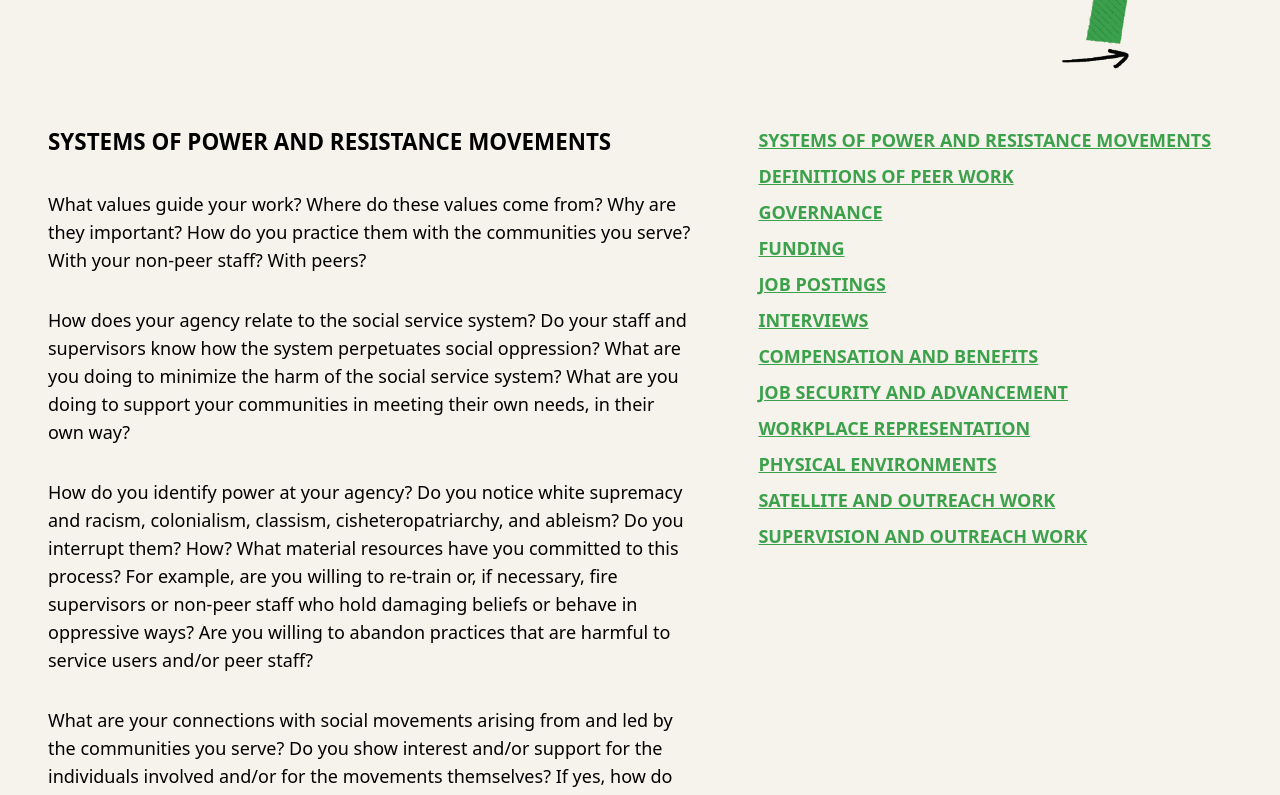
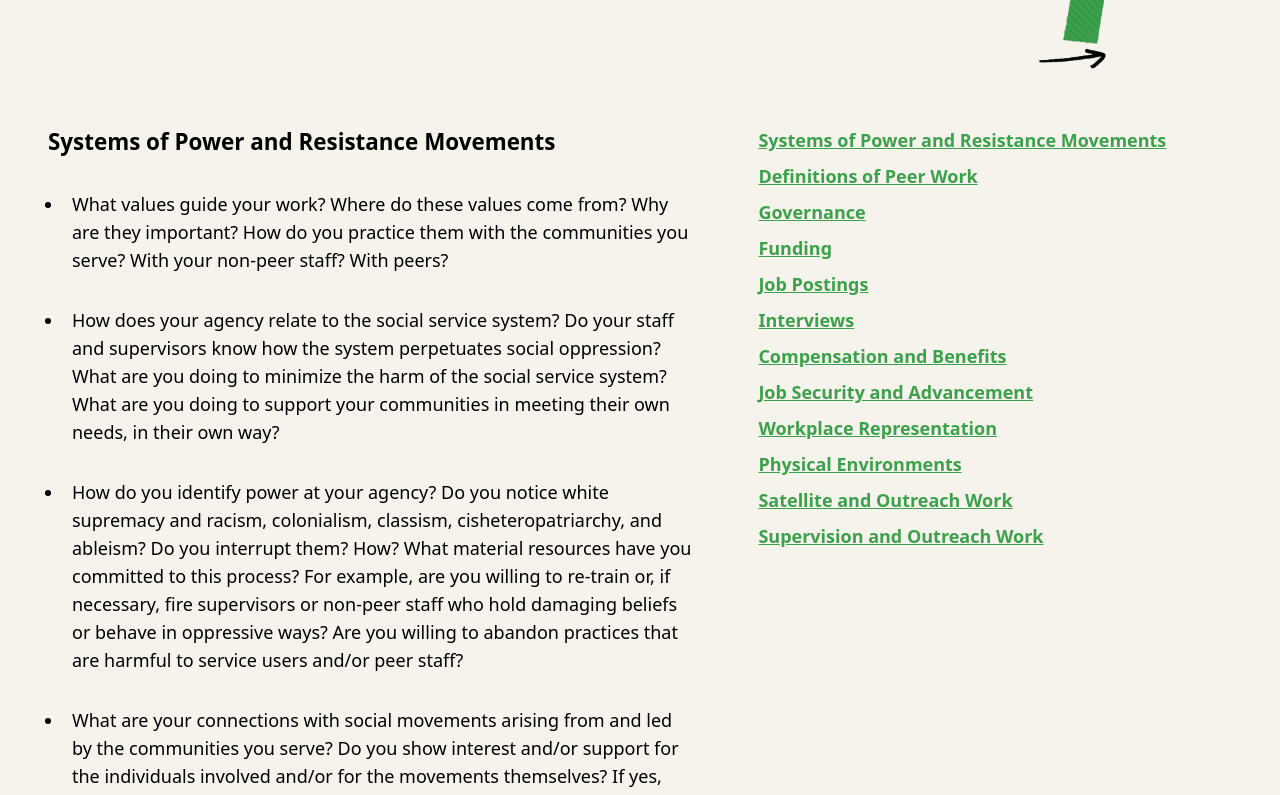
Before and after one commit to GammaSpace/spw-site, a SvelteKit app: page /questions-for-agencies in a window 1280 px wide. Shown: the part 500-1295 px from the top of the page. Built offline with nearby package versions, Linux system fonts and the light colour scheme.

Commit message:
many small layout tweaks

```diff
--- a/src/app.css
+++ b/src/app.css
@@ -46,10 +46,26 @@ ul li {
   text-shadow: 2px 2px 2px #666;
 }
 
+.agency-questions ul {
+  @apply ml-4;
+}
+
 .agency-questions ul li {
-  @apply list-none list-outside mb-2 text-lg;
+  @apply list-disc list-outside;
+}
+
+.agency-questions ul li p {
+  @apply ml-2 text-lg mb-8;
+}
+
+#questions-toc {
+  @apply mb-8;
 }
 
 #questions-toc p {
   @apply text-mazeGreen mb-2;
 }
+
+.main-menu {
+  transition: max-height 0.1s linear;
+}
--- a/src/lib/txt/questions-for-agencies/questions.md
+++ b/src/lib/txt/questions-for-agencies/questions.md
@@ -1,4 +1,4 @@
-### SYSTEMS OF POWER AND RESISTANCE MOVEMENTS
+### Systems of Power and Resistance Movements
 
 - What values guide your work? Where do these values come from? Why are they
 important? How do you practice them with the communities you serve? With your
@@ -12,9 +12,7 @@ support your communities in meeting their own needs, in their own way?
 - How do you identify power at your agency? Do you notice white supremacy and
 racism, colonialism, classism, cisheteropatriarchy, and ableism? Do you interrupt
 them? How? What material resources have you committed to this process? For
-example, are you willing to re-train or, if necessary, fire supervisors or non-peer staff
-who hold damaging beliefs or behave in oppressive ways? Are you willing to abandon
-practices that are harmful to service users and/or peer staff?
+example, are you willing to re-train or, if necessary, fire supervisors or non-peer staff who hold damaging beliefs or behave in oppressive ways? Are you willing to abandon practices that are harmful to service users and/or peer staff?
 
 - What are your connections with social movements arising from and led by the
 communities you serve? Do you show interest and/or support for the individuals
@@ -22,7 +20,7 @@ involved and/or for the movements themselves? If yes, how do you share resources
 with these social movements? Do these movements inform the values of your
 organization? Your daily practices? How?
 
-### DEFINITIONS OF PEER WORK
+### Definitions of Peer Work
 
 - How does your agency define peer work? Where does your definition come from?
 Is it written by peer workers? Or does it come from somewhere else?
@@ -35,13 +33,11 @@ them? How can you address them?
 - What is the responsibility of an agency to ensure that non-peers are educated about
 peer work? How can you make this education relevant and meaningful?
 
-### GOVERNANCE
+### Governance
 
-- What is the role of the communities you serve in making decisions about the direction
-of your organization? Are they central? If so, how? If not, why not?
+- What is the role of the communities you serve in making decisions about the direction of your organization? Are they central? If so, how? If not, why not?
 
-- How is your agency governed? Do you rely on a hierarchical model? If so, why? Is this
-the only way? How can you integrate more lateral decision-making? Collective models?
+- How is your agency governed? Do you rely on a hierarchical model? If so, why? Is this the only way? How can you integrate more lateral decision-making? Collective models?
 
 - Who holds supervisory and/or managerial roles at your organization? How did they
 get these roles? Is your organization primarily white? Cisgender? Straight?
@@ -55,14 +51,11 @@ What percentage of the Board do they comprise? Why?
 
 - How is your agency evaluated? Whose work is assessed? Are there annual evaluations
 of the ED? Board members? Supervisors? Who conducts these evaluations? Are
-there exit interviews for individuals who leave the organization? If so, who runs these
-interviews? What do you do with the results?
+there exit interviews for individuals who leave the organization? If so, who runs these interviews? What do you do with the results?
 
-### FUNDING
+### Funding
 
-- What kind of funding do you receive or seek for peer work? What are the restrictions?
-Can you work around, or push back against them? How? If you are being forced to set
-up exploitative labor conditions, is the funding worth it? Why?
+- What kind of funding do you receive or seek for peer work? What are the restrictions? Can you work around, or push back against them? How? If you are being forced to set up exploitative labor conditions, is the funding worth it? Why?
 
 - Who makes decisions about how funding is sought? About how funding is used?
 About reporting back to funders? Who can support you in making these decisions
@@ -72,10 +65,9 @@ strategically to support the practices of peers?
 How are you diversifying your funding streams? If you have private donors, how can
 you be sure they are not unduly influencing your work?
 
-### JOB POSTINGS
+### Job Postings
 
-- What are you looking for when you hire a peer worker? What type of skills, values and
-experiences are you seeking? How do you communicate this in you job posting?
+- What are you looking for when you hire a peer worker? What type of skills, values and experiences are you seeking? How do you communicate this in you job posting?
 
 - How do you post for your job? What is included in the posting? Is it accurate to the
 role the person will take on?
@@ -85,12 +77,9 @@ social media platforms or elsewhere on the internet? Do you ask for criminal rec
 checks? Why? What information are you looking for? What are other ways you can
 assess someone’s suitability for a role?
 
-### INTERVIEWS
+### Interviews
 
-- What do you ask at a job interview? Do you prioritize peoples’ skills and abilities? Is
-there a focus on “boundaries” and “self care”? What are you trying to discover when
-you ask these questions? Can you determine this in another way? Is this appropriate
-information for you to ask for or have?
+- What do you ask at a job interview? Do you prioritize peoples’ skills and abilities? Is there a focus on “boundaries” and “self care”? What are you trying to discover when you ask these questions? Can you determine this in another way? Is this appropriate information for you to ask for or have?
 
 - How do you judge potential hires? Are you relying on how well they fit with existing
 agency culture and practice? If so, who does this serve? Do you seek out “gossip”
@@ -100,11 +89,10 @@ violence and community accountability? Who can assist you in this?
 - Do you ask potential peer employees what they need in order to be successful? If so,
 do you provide it to them once they are hired? How?
 
-### COMPENSATION AND BENEFITS
+### Compensation and Benefits
 
 - How much are peers paid? Are they paid less than non-peer staff? Are they paid
-differently than non-peer staff (e.g., cash vs. direct deposit)? If so, why? Do peers get
-a say in determining how they get paid, as well as how much?
+differently than non-peer staff (e.g., cash vs. direct deposit)? If so, why? Do peers get a say in determining how they get paid, as well as how much?
 
 - How do you decide what tasks peers should be paid for? When are peers who are
 working in their own communities and/or out of their homes (e.g., at satellite sites)
@@ -114,7 +102,7 @@ working in their own communities and/or out of their homes (e.g., at satellite s
 benefits package? If not, how do you ensure that they get the care they need from
 practitioners outside the organization?
 
-### JOB SECURITY AND ADVANCEMENT
+### Job Security and Advancement
 
 - Do you see peer work as a potentially permanent and secure position? Or do you only
 hire peers for short-term contracts? Who makes these decisions? Why?
@@ -126,7 +114,7 @@ workers? Are they relevant to peers’ needs? How do you know?
 security? What is the pathway? Who can access it? How do you ensure that there is
 equity and transparency in this process?
 
-### WORKPLACE REPRESENTATION
+### Workplace Representation
 
 - How do peer workers give criticism and feedback to the agency and/or assert
 their collective rights? Are they unionized? If so, does the union actually understand
@@ -136,7 +124,7 @@ representation are possible?
 - Are peer workers at your agency connected to peers at other agencies? Do you
 recognize and respect cross-agency issues?
 
-### PHYSICAL ENVIRONMENTS
+### Physical Environments
 
 - Does your agency occupy Indigenous land? If so, how are you working to return that
 land? How are you working to become accountable to your treaty responsibilities?
@@ -151,10 +139,9 @@ they have keys? Fobs? IDs? Do they have email addresses? If not, why not?
 
 - Who “belongs” at your agency? Are some people scrutinized or seen as “out of place”
 in particular rooms and/or on certain floors? Do you work in an agency where there
-are clear hierarchies in the floorplan (e.g., managers on higher floors, peers on lower
-floors)? Why?
+are clear hierarchies in the floorplan (e.g., managers on higher floors, peers on lower floors)? Why?
 
-### SATELLITE AND OUTREACH WORK
+### Satellite and Outreach Work
 
 - How do you support satellite workers? How do you respond when issues of safety
 emerge for them? How do you compensate them? What benefits do you offer? What
@@ -163,7 +150,7 @@ do you do if they have needs “off the clock”?
 - How do you support outreach workers? Do they have warm jackets and good shoes?
 Cell phones with adequate data? Rolling bags? Do you have a vehicle they can use?
 
-### SUPERVISION AND OUTREACH WORK
+### Supervision and Outreach Work
 
 - Do you have a supervision philosophy? If so, where does it come from? Who supports
 you in ensuring you are aligned with it in your work? If you do not have a philosophy,
--- a/src/routes/+layout.svelte
+++ b/src/routes/+layout.svelte
@@ -1,11 +1,12 @@
 <script lang="ts">
   import "../app.css";
+  import { page } from '$app/stores';
   import Footer from "$lib/components/Footer.svelte";
   import Header from "$lib/components/Header.svelte";
 </script>
 
 <Header />
-<div class="relative mt-24 md:mt-12 px-8 md:px-12 mx-auto max-w-screen-xl">
+<div class="relative { $page.url.pathname != "/" ? "mt-16" : "mt-24"} md:mt-12 px-8 md:px-12 mx-auto max-w-screen-xl">
   <slot />
 </div>
 <Footer />
--- a/src/routes/questions-for-agencies/+page.svelte
+++ b/src/routes/questions-for-agencies/+page.svelte
@@ -23,7 +23,7 @@
   }
 
   $: windowWidth = 0;
-  $: anchorOffset = windowWidth < 700 ? 20 : 0;
+  $: anchorOffset = windowWidth < 700 ? -20 : 0;
 
   marked.use({ renderer });
 
@@ -46,13 +46,13 @@
 <svelte:window bind:innerWidth={windowWidth} />
 
 {#if questionContent != ""}
-  <div class="mt-8 flex flex-wrap pt-4">
+  <div class="mt-0 md:mt-8 flex flex-wrap pt-4">
     <div class="w-full md:w-3/5 md:pr-12 xl:pr-16">
       <SvelteMarkdown source={intro}/>
     </div>
-    <div class="md:w-2/5">
-      <div class="h-full my-auto">
-        <img class="w-[90%] max-w-[350px] mx-auto" src="/img/maze_part.png"/>
+    <div class="w-full md:w-2/5">
+      <div class="h-full my-auto w-full md:w-[90%]">
+        <img class="max-w-[150px] md:w-[90%] md:max-w-[350px] mx-auto" src="/img/maze_part.png"/>
       </div>
     </div>
   </div>
--- a/src/routes/report/+page.svelte
+++ b/src/routes/report/+page.svelte
@@ -20,9 +20,9 @@
   <div class="w-full md:w-3/5 md:pr-12 xl:pr-16">
     <SvelteMarkdown source={intro}/>
   </div>
-  <div class="md:w-2/5">
-    <div class="h-full my-auto">
-      <img class="w-[90%] max-w-[350px] mx-auto" src="/img/maze_part.png"/>
+  <div class="w-full md:w-2/5">
+    <div class="h-full my-auto w-full md:w-[90%]">
+      <img class="max-w-[150px] md:w-[90%] md:max-w-[350px] mx-auto" src="/img/maze_part.png"/>
     </div>
   </div>
 </div>
--- a/src/routes/steering-committee/+page.svelte
+++ b/src/routes/steering-committee/+page.svelte
@@ -30,9 +30,9 @@
   <div class="w-full md:w-3/5 md:pr-12 xl:pr-16">
     <SvelteMarkdown source={intro}/>
   </div>
-  <div class="md:w-2/5">
-    <div class="h-full my-auto">
-      <img class="w-[90%] max-w-[350px] mx-auto" src="/img/maze_part.png"/>
+  <div class="w-full md:w-2/5">
+    <div class="h-full my-auto w-full md:w-[90%]">
+      <img class="max-w-[150px] md:w-[90%] md:max-w-[350px] mx-auto" src="/img/maze_part.png"/>
     </div>
   </div>
 </div>
```
Also changed, not shown: src/lib/components/Header.svelte (+9 -5 lines), src/routes/glossary/+page.svelte (+9 -10 lines).
